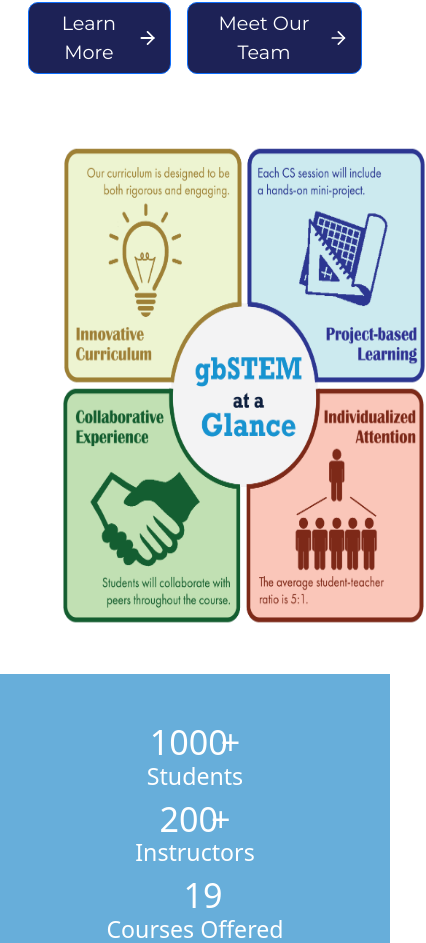
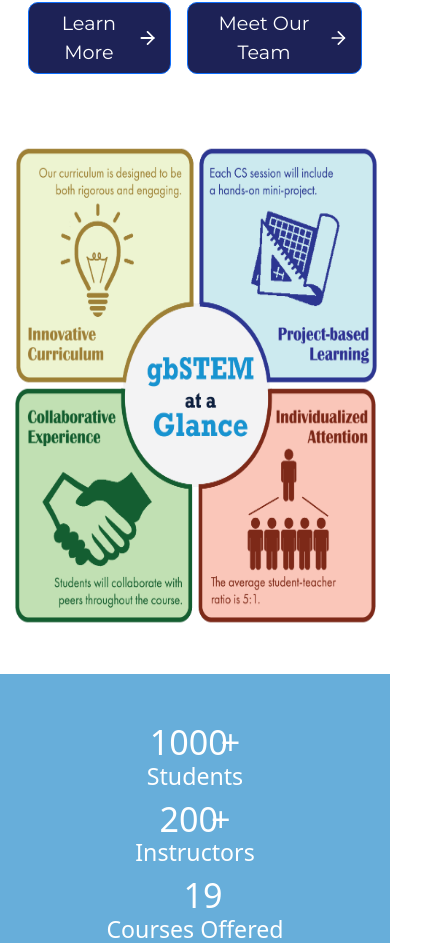
Before and after one commit to gbstem/website, a React (Create React App) app: page / in a window 390 px wide. Shown: the part 3433-4376 px from the top of the page, 426 px wide, since content can reach past the window. Built offline with nearby package versions, Linux system fonts and the light colour scheme.

Commit message:
fix width settings for mobile

```diff
--- a/src/pages/Faq.js
+++ b/src/pages/Faq.js
@@ -149,7 +149,7 @@ const other = [
 
 function QuestionAnswerPair(question, answer, id) {
   return (
-    <div className="accordion-item" style = {{width:"60rem", margin: "auto"}}>
+    <div className="accordion-item" style = {{maxWidth:"60rem", margin: "auto"}}>
       <h2 className="accordion-header" id={`heading${id}`}>
         <button className="accordion-button collapsed" type="button" data-bs-toggle="collapse" data-bs-target={`#collapse${id}`} aria-expanded="false" aria-controls={`collapse${id}`}>
           {question}
--- a/src/pages/HomeComponents/HowItWorks.js
+++ b/src/pages/HomeComponents/HowItWorks.js
@@ -33,8 +33,8 @@ function HowItWorks() {
           </div>
 
           <div className="col-md-6">
-            <div className="mt-4">
-              <img src={glance} alt="At a Glance" className="img-fluid" style = {{height: "30rem", marginLeft:"3rem"}} />
+            <div className="mt-4" style = {{display: "flex", justifyContent:"center"}}>
+              <img src={glance} alt="At a Glance" className="img-fluid" style = {{height: "30rem"}} />
             </div>
           </div>
         </div>
--- a/src/pages/Testimonials.js
+++ b/src/pages/Testimonials.js
@@ -83,8 +83,8 @@ function Testimonial(props) {
       <div className="p-4"
         style={{
           border: '5px solid #1D2256',
-          borderRadius: '20px', width: "30rem",
-          height: "auto", flex: "2 0 auto"
+          borderRadius: '20px', maxWidth:"25rem",
+          alignSelf:"stretch", justifySelf:"stretch",
         }}
       >
         <div>
@@ -105,7 +105,7 @@ function Testimonials() {
         <h1>What People Say</h1>
       </div>
 
-      <div style = {{display:"flex", flexWrap: "wrap", gap: "3rem", marginBottom:"5rem"}}>
+      <div style = {{display:"flex", flexWrap: "wrap", gap: "3rem",  width: "fit-content", marginLeft: "auto", marginRight:"auto", marginBottom:"5rem", alignItems:"stretch", justifyContent:"center", justifyItems:"stretch"}}>
         {
           testimonials.map((testimonial, index) => {
             return (
```
